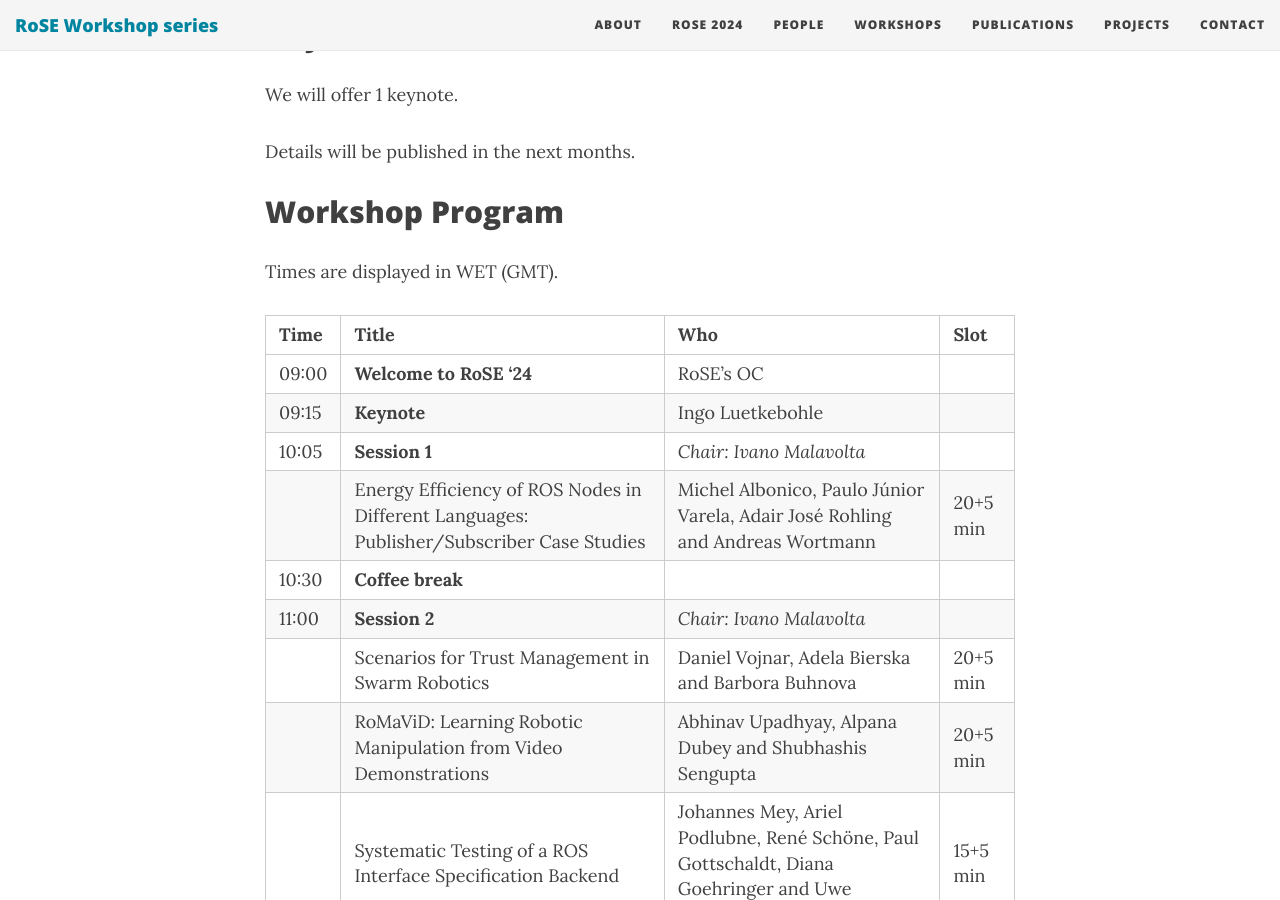
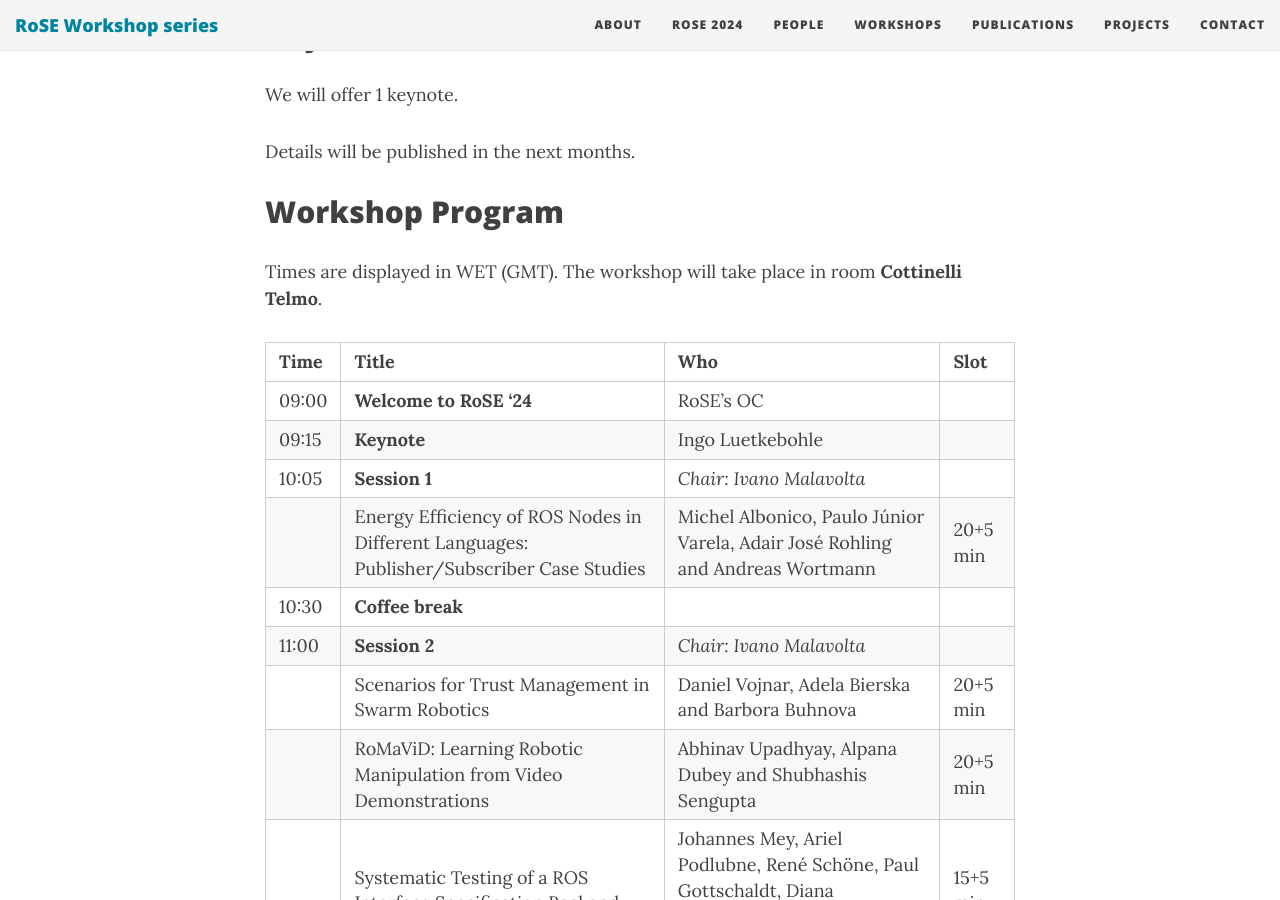
Before and after one commit to rose-workshops/rose-workshops.github.io, a Jekyll site: the page built from rose2024.md, in a window 1280 px wide and 900 px high, scrolled down 2146 px. Built offline with Jekyll 4.4.1, drawn with Linux system fonts in a browser that asks for light colours; nearby versions of some CDN libraries.

Commit message:
Update rose2024.md

```diff
--- a/rose2024.md
+++ b/rose2024.md
@@ -59,6 +59,7 @@ Details will be published in the next months.
 ## Workshop Program
 
 Times are displayed in WET (GMT).
+The workshop will take place in room **Cottinelli Telmo**.
 
 | Time | Title | Who | Slot |
 | --- |  --- | --- |
```
